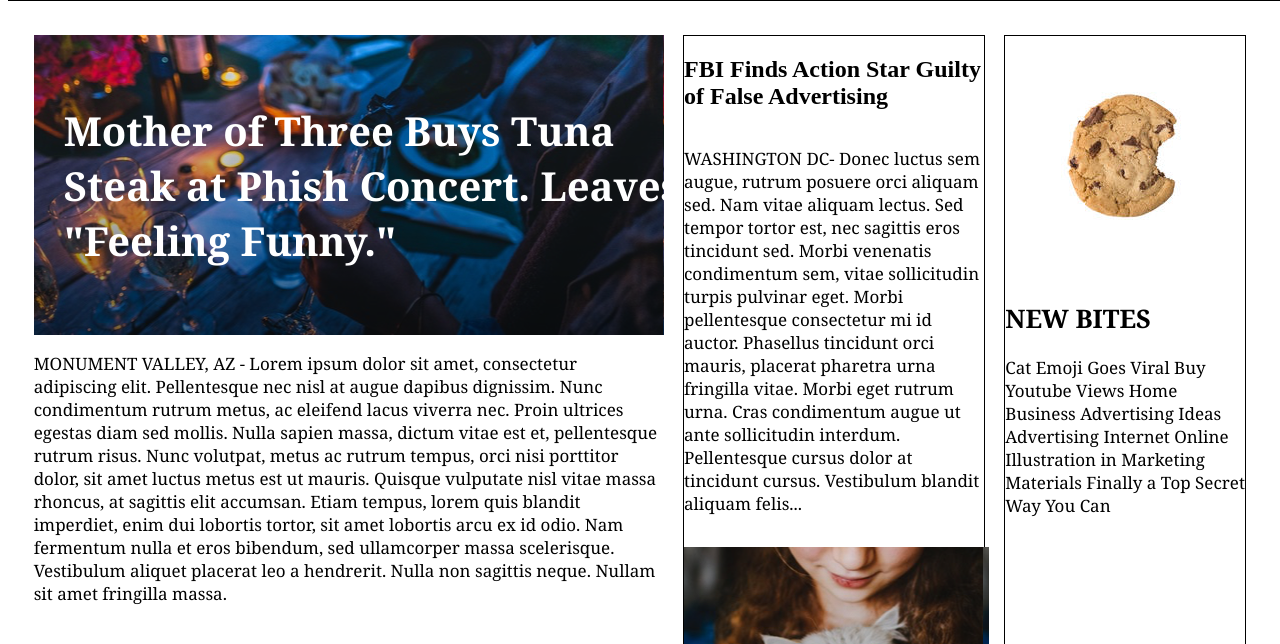
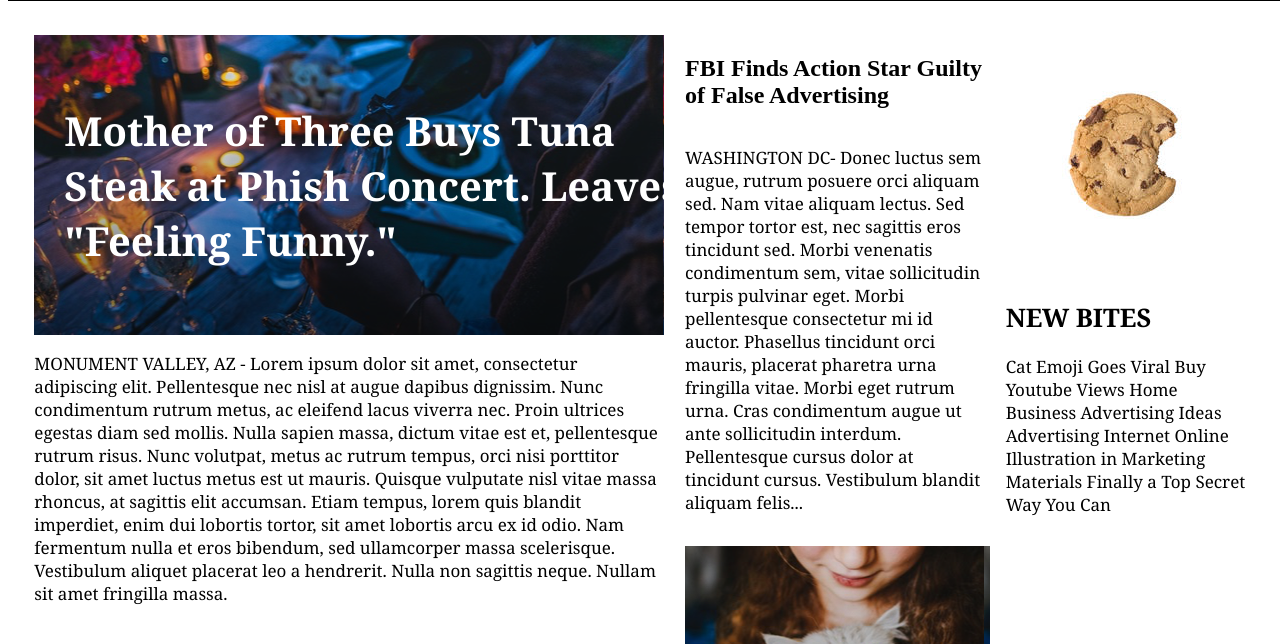
Before and after one commit to jamzm101/MyTimes, a plain HTML site: page index.html in a window 1280 px wide. Shown: the part 89-733 px from the top of the page. Drawn offline with Linux system fonts and the light colour scheme.

Commit message:
columns done

```diff
--- a/Resources/CSS/Style.css
+++ b/Resources/CSS/Style.css
@@ -125,7 +125,7 @@ font-size: 40px;
   display: flex;
   flex-direction: column;
   width: 300px;
-  border: 1px solid black; /*remove after*/
+  /* border: 1px solid black; /*remove after*/
 }
 
 /*Small-Column*/
@@ -133,7 +133,7 @@ font-size: 40px;
   display: flex;
   flex-direction: column;
   width: 240px;
-  border: 1px solid black; /*remove after*/
+  /* border: 1px solid black; /*remove after*/
 }
 
 /*Images*/
```
Also changed, not shown: index.html (+0 -13 lines).
